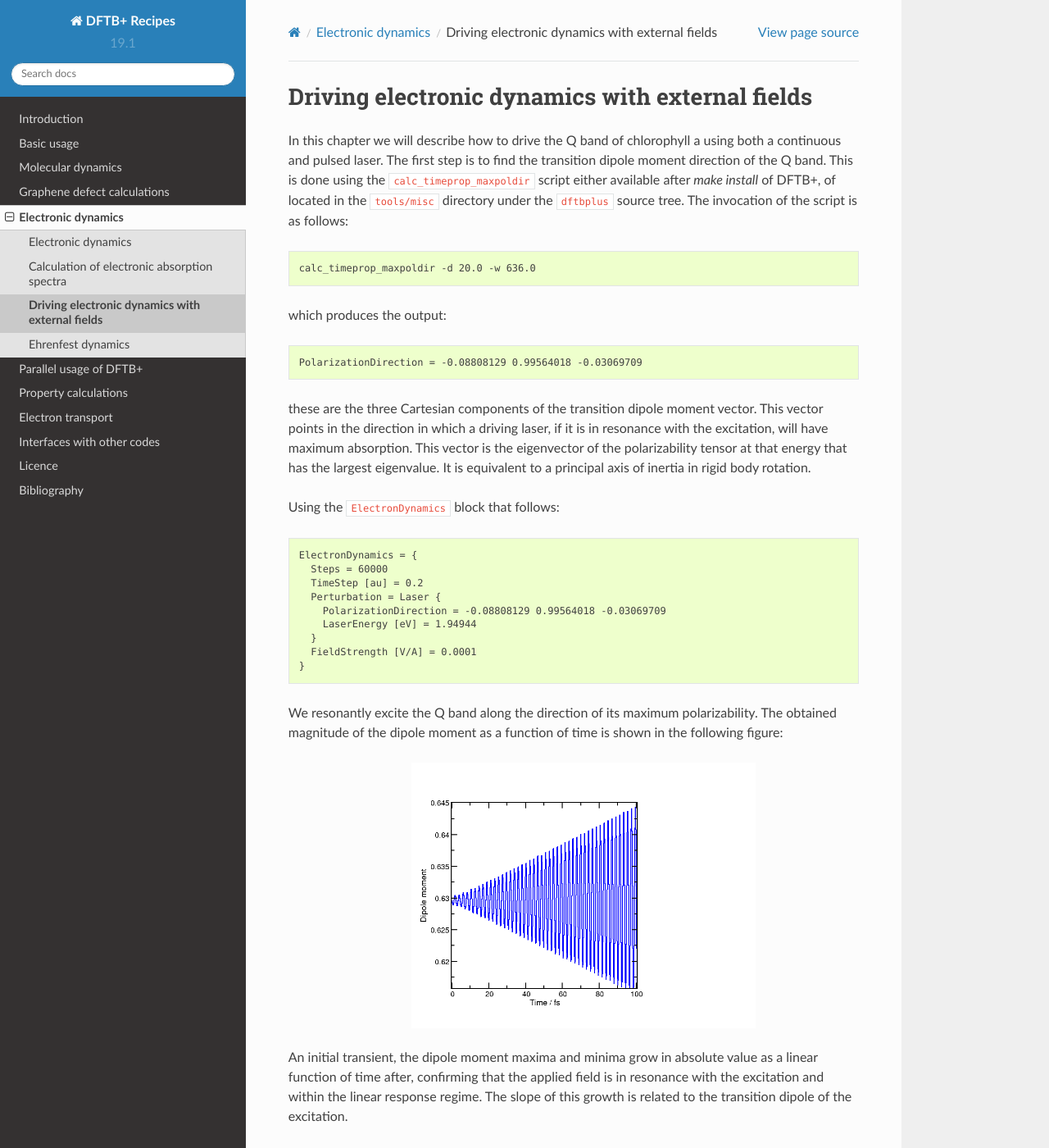
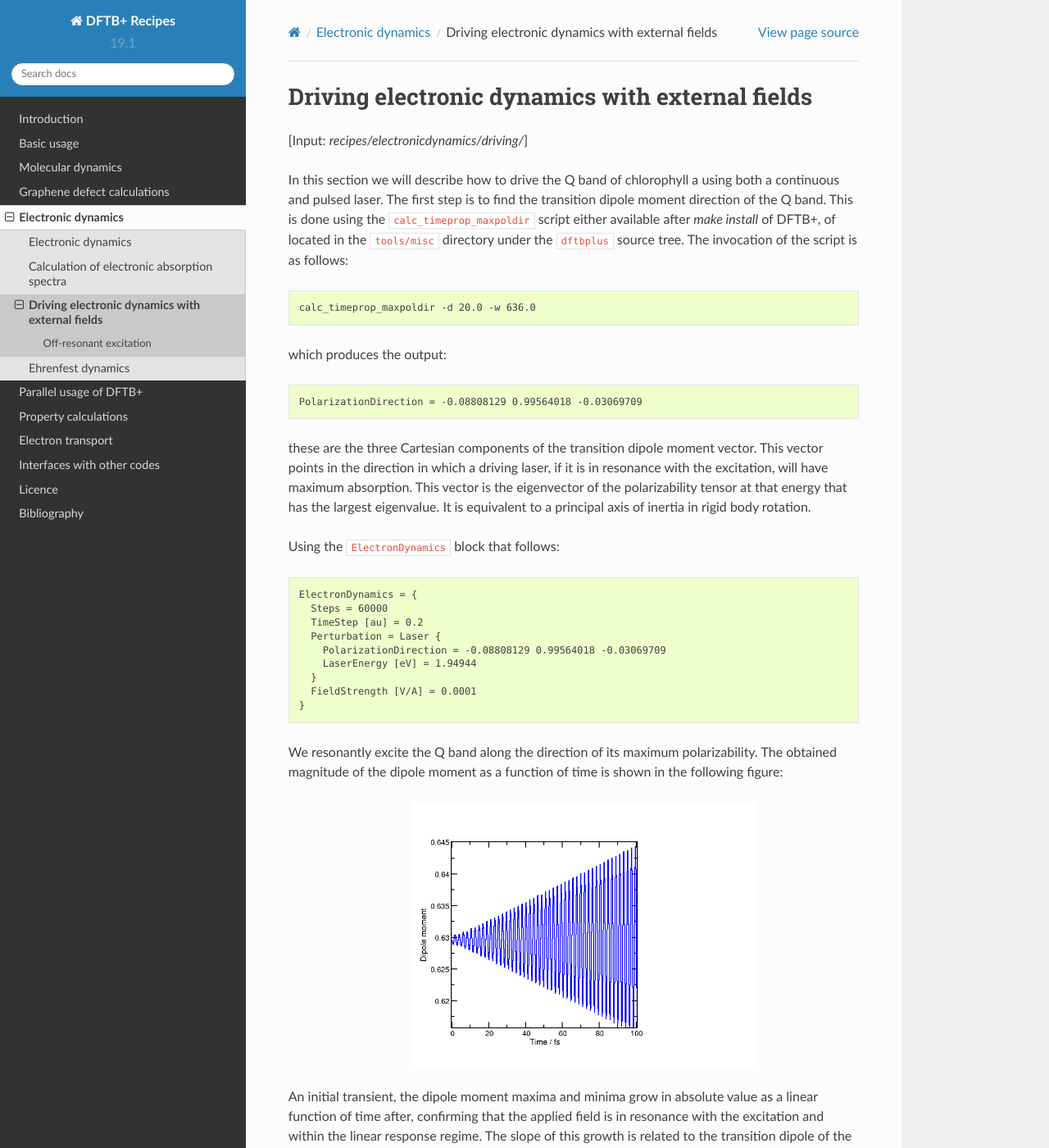
Before and after one commit to dftbplus/recipes, a Sphinx documentation site: the page built from docs/electronicdynamics/driving.rst, in a window 1280 px wide and 1400 px high. Shown: the whole window at 82% size. Built offline with Sphinx 7.4.7 and the Read the Docs theme 2.0.0, drawn with Linux system fonts in a browser that asks for light colours; some of the changed text lies outside the part shown.

Commit message:
Added refs to input file locations

```diff
--- a/docs/electronicdynamics/driving.rst
+++ b/docs/electronicdynamics/driving.rst
@@ -4,7 +4,9 @@
 Driving electronic dynamics with external fields
 ************************************************
 
-In this chapter we will describe how to drive the Q band of chlorophyll a using
+[Input: `recipes/electronicdynamics/driving/`]
+
+In this section we will describe how to drive the Q band of chlorophyll a using
 both a continuous and pulsed laser. The first step is to find the transition
 dipole moment direction of the Q band. This is done using the
 ``calc_timeprop_maxpoldir`` script either available after `make install` of
@@ -50,6 +52,11 @@ as a linear function of time after, confirming that the applied field is in
 resonance with the excitation and within the linear response regime. The slope
 of this growth is related to the transition dipole of the excitation.
 
+Off-resonant excitation
+=======================
+
+[Input: `recipes/electronicdynamics/driving-oot/`]
+
 An *off resonance* excitation at 1.9 eV produces the following result for the
 dipole moment:
 
--- a/docs/electronicdynamics/ehrenfest.rst
+++ b/docs/electronicdynamics/ehrenfest.rst
@@ -15,6 +15,11 @@ the actual coupled electron-ion dynamics. This approximation is useful in some
 situations; however, the neglected electron-ion correlations might be essential
 for some processes. The crossing of conical intersections, for example, is where
 the approximation breaks down drastically.
+
+Benzene example
+===============
+
+[Input: `recipes/electronicdynamics/ehrenfest/`]
 
 As an example of Ehrenfest dynamics, starting from the equilibrium geometry we
 can excite the lowest-lying :math:`\pi-\pi^*` excitation of a benzene molecule
--- a/docs/electronicdynamics/spectra.rst
+++ b/docs/electronicdynamics/spectra.rst
@@ -16,6 +16,8 @@ Physics : PCCP, 12(25), 6706–6711. <http://doi.org/10.1039/b926051j>`_
 
 The input
 =========
+
+[Input: `recipes/electronicdynamics/spectrum/`]
 
 The following input can be used to calculate the absorption spectrum of
 chlorophyll a::
```
